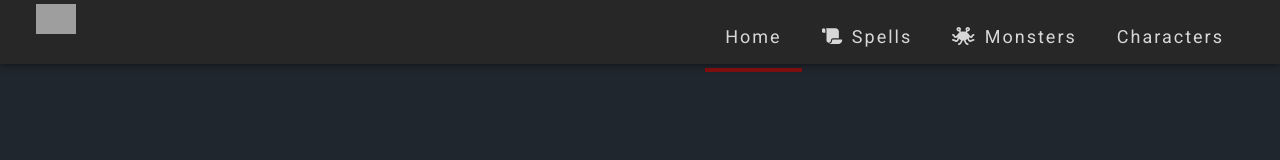
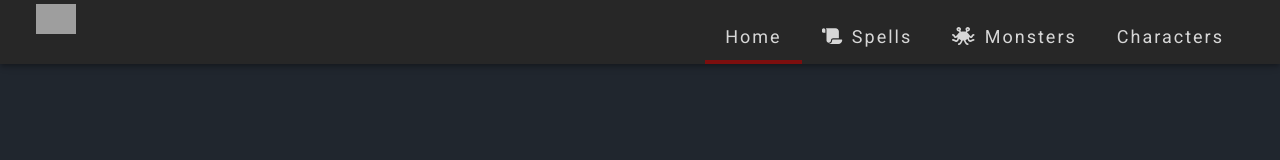
Before and after one commit to alexgsalg/dnd-vue, a Vue app: page / in a window 1280 px wide. Shown: the top 160 px of the page. Built offline with nearby package versions, Linux system fonts and the light colour scheme; grey boxes are pictures that could not be loaded.

Commit message:
header adjust

```diff
--- a/src/components/Header/Header.scss
+++ b/src/components/Header/Header.scss
@@ -56,7 +56,7 @@
       content: '';
       background-color: var(--color-red-darker);
       position: absolute;
-      bottom: -4px;
+      bottom: 4px;
       left: 0;
       width: 100%;
       height: 4px;
```
